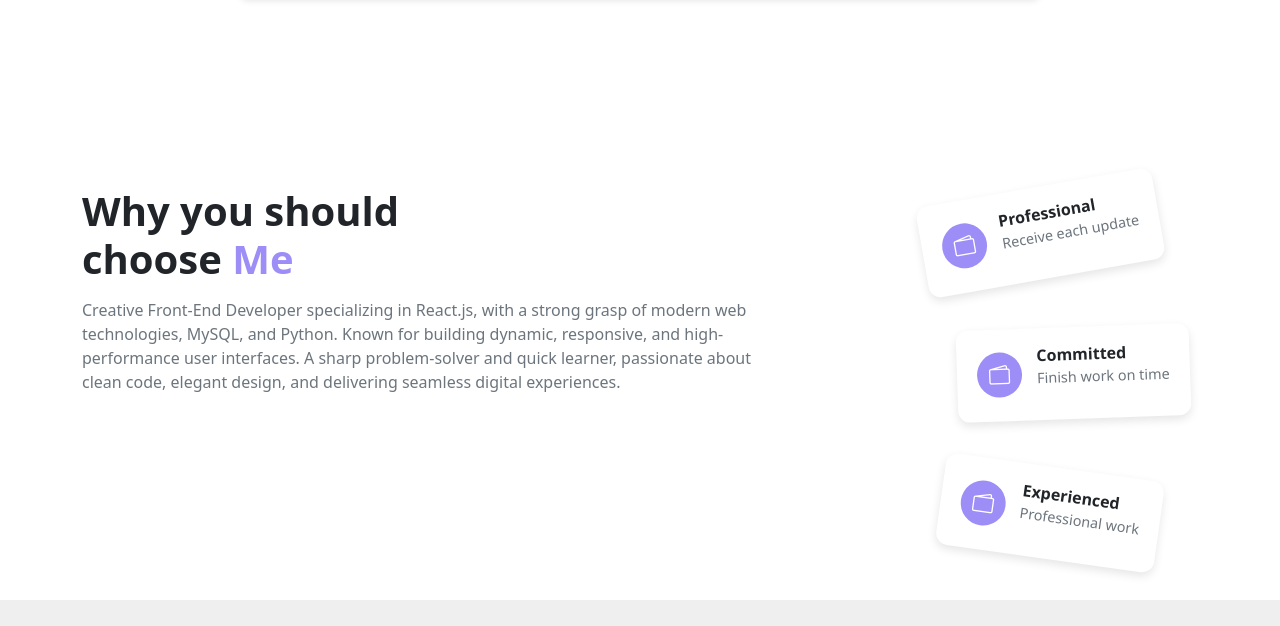
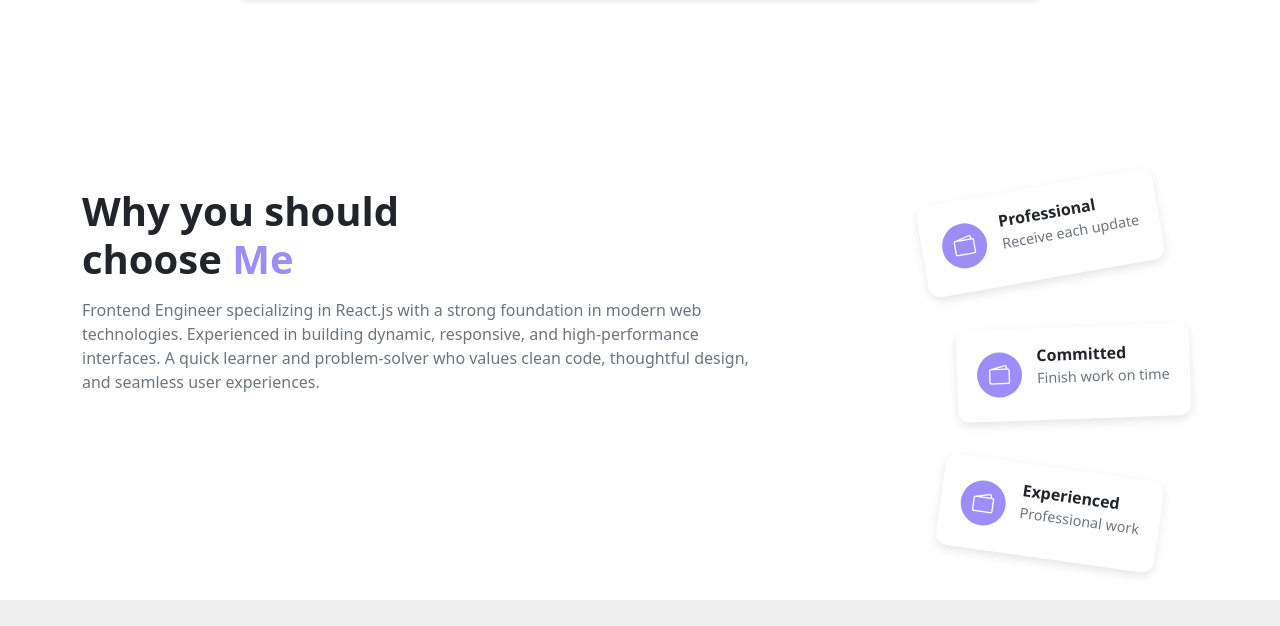
Before and after one commit to sankets20/sankets20.github.io, a plain HTML site: page index.html in a window 1280 px wide. Shown: the part 2976-3602 px from the top of the page. Drawn offline with nearby package versions, Linux system fonts and the light colour scheme; a script that the page names is missing.

Commit message:
Update index.html

```diff
--- a/index.html
+++ b/index.html
@@ -603,7 +603,7 @@ setInterval(() => {
             choose <span>Me</span>
           </h2>
           <p class="dzyc-nft-description">
-            Creative Front-End Developer specializing in React.js, with a strong grasp of modern web technologies, MySQL, and Python. Known for building dynamic, responsive, and high-performance user interfaces. A sharp problem-solver and quick learner, passionate about clean code, elegant design, and delivering seamless digital experiences.
+            Frontend Engineer specializing in React.js with a strong foundation in modern web technologies. Experienced in building dynamic, responsive, and high-performance interfaces. A quick learner and problem-solver who values clean code, thoughtful design, and seamless user experiences.
           </p>
         </div>
       </div>
```
